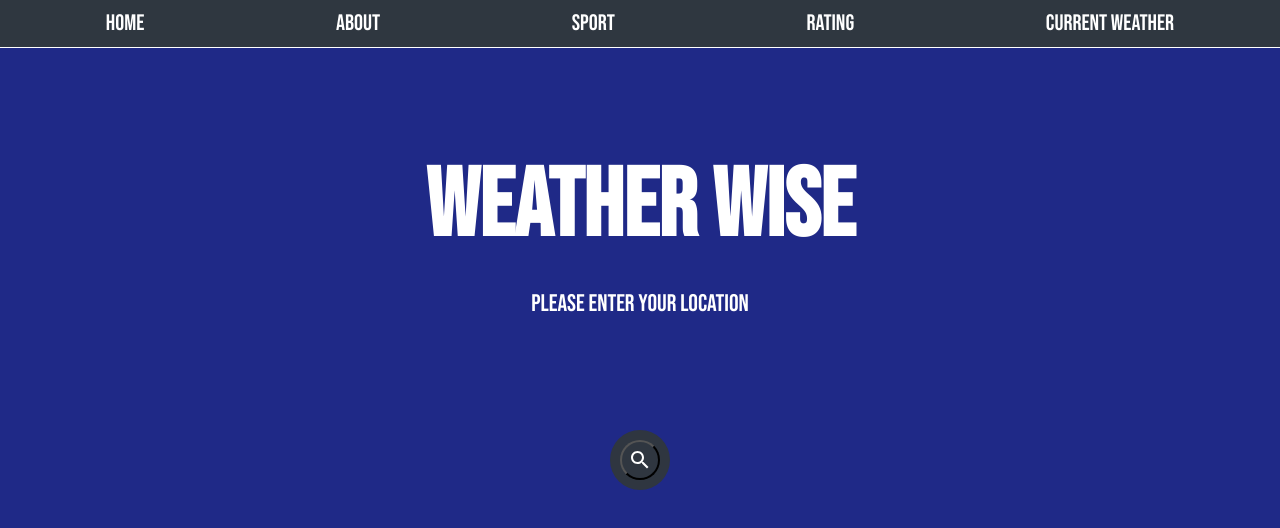
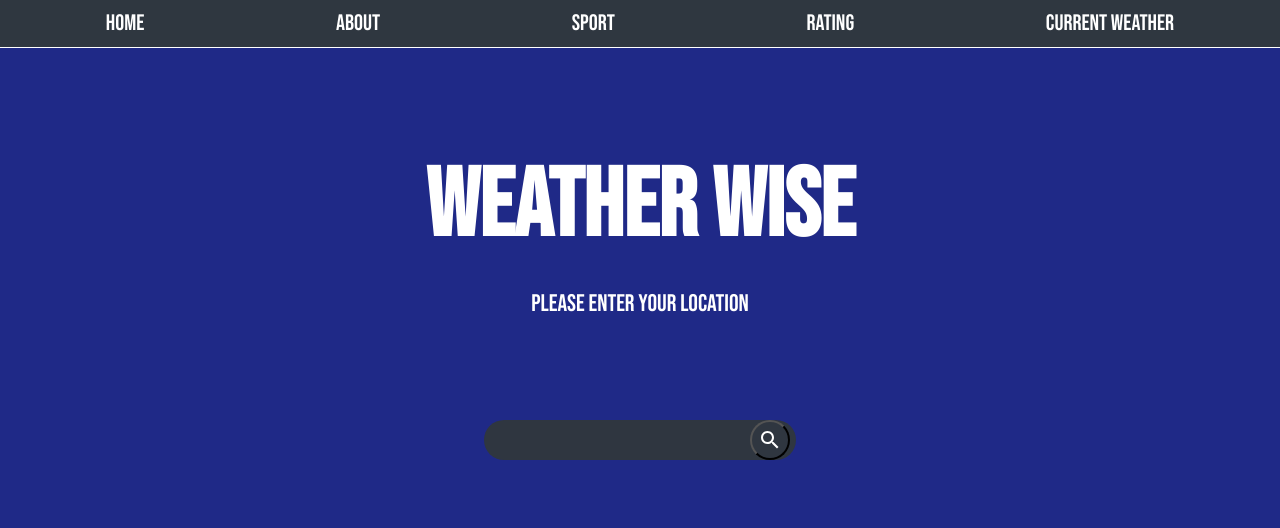
Before and after one commit to Billy-Night/weather_wise_app, a React (Create React App) app: page / in a window 1280 px wide. Shown: the top 528 px of the page. Built offline with nearby package versions, Linux system fonts and the light colour scheme.

Commit message:
updated search bar to stay in the middle and not move on hover

```diff
--- a/src/App.css
+++ b/src/App.css
@@ -54,6 +54,8 @@
   height: 40px;
   border-radius: 60px;
   padding: 10px;
+  width: 300px;
+  padding: 0 6px;
 }
 
 .searchBox:hover > .searchInput {
```
